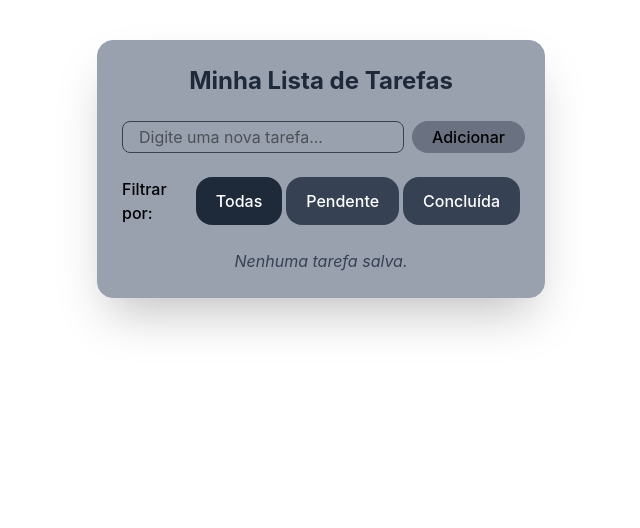
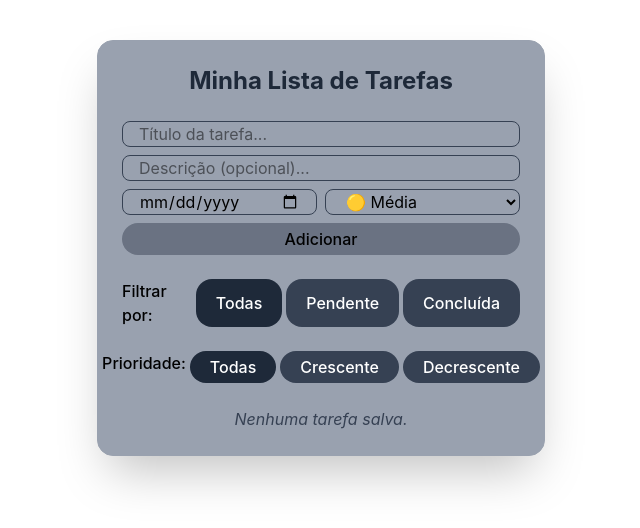
Before and after one commit to 1ESPI-FrontEnd/Checkpoint04, a React (Vite) app: page / in a window 1280 px wide. Shown: the top 528 px of the page, without its empty margins (319-959 px from the left). Built offline with nearby package versions, Linux system fonts and the light colour scheme.

Commit message:
[Feat] Adicionando mais opções para as tarefas e para os filtros

```diff
--- a/src/components/Tarefas.jsx
+++ b/src/components/Tarefas.jsx
@@ -1,56 +1,104 @@
 import {useState, useEffect} from 'react'
 
 const Tarefas = () => {
-    //HOOK-useState - manipula o estado da variável e guarda os dados
-    const [tarefas,setTarefas] = useState(() => {
+    // HOOK useState: inicializa o estado com tarefas salvas no localStorage (lazy initialization)
+    const [tarefas, setTarefas] = useState(() => {
         const salvarTarefas = localStorage.getItem("item-tarefa")
-        return salvarTarefas ? JSON.parse(salvarTarefas): [];
+        return salvarTarefas ? JSON.parse(salvarTarefas) : [];
     });
+
+    // HOOK useState: guarda o valor do campo de texto do título
     const [campo, setCampo] = useState("");
+    // HOOK useState: guarda o valor do campo de descrição
+    const [descricao, setDescricao] = useState("");
+    // HOOK useState: guarda o valor do campo de data
+    const [data, setData] = useState("");
+    // HOOK useState: guarda o valor do select de prioridade
+    const [prioridade, setPrioridade] = useState("Média");
 
+    // HOOK useState: guarda o filtro de status atual
     const [filtro, setFiltro] = useState("Todas");
+    // HOOK useState: guarda a ordem de prioridade (Nenhuma / BaixaParaAlta / AltaParaBaixa)
+    const [ordemPrioridade, setOrdemPrioridade] = useState("Nenhuma");
 
-    //HOOK-useEffect - realiza um efeito colateral, no exemplo vai
-    //carregar automaticamente as tarefas cadastradas.
+    // HOOK useEffect: salva as tarefas no localStorage sempre que o array mudar
     useEffect(() => {
         localStorage.setItem("item-tarefa", JSON.stringify(tarefas));
     }, [tarefas])
 
-    const AdicionarTarefa=(e) => {
+    // Mapa de pesos para ordenação
+    const pesoPrioridade = { Baixa: 1, Média: 2, Alta: 3 };
+
+    // CALLBACK: handler do evento onSubmit do formulário
+    const AdicionarTarefa = (e) => {
         e.preventDefault();
         if (!campo.trim()) return;
 
         const novaTarefa = {
-            id:Date.now(),
-            text:campo,
+            id: Date.now(),
+            text: campo,
+            descricao,
+            data,
+            prioridade,
             status: "Pendente",
         }
 
         setTarefas([...tarefas, novaTarefa]);
         setCampo("");
+        setDescricao("");
+        setData("");
+        setPrioridade("Média");
     };
 
+    // CALLBACK: handler do evento onClick do botão de remover
     const RemoverTarefa = (id) => {
+        // FILTER: cria novo array excluindo a tarefa com o id correspondente
         const apagarTarefas = tarefas.filter((tarefa) => tarefa.id !== id);
         setTarefas(apagarTarefas);
     }
 
+    // CALLBACK: handler do evento onClick do botão de concluir
     const TarefaConcluida = (id) => {
+        // MAP: percorre o array e substitui a tarefa com o id correspondente, alternando o status
         const atualizarTarefas = tarefas.map((tarefa) => {
             if (tarefa.id === id) {
                 return {...tarefa, status: tarefa.status === "Pendente" ? "Concluida" : "Pendente"};
             }
             return tarefa;
         });
-
         setTarefas(atualizarTarefas);
     };
 
+    // Função de filtragem + ordenação combinada
     const FiltrarTarefas = (status) => {
-        if (status === "Todas") {
-            return tarefas;
+        let resultado = tarefas;
+
+        if (status !== "Todas") {
+            // FILTER: filtra pelo status (Pendente/Concluida)
+            resultado = resultado.filter((tarefa) => tarefa.status === status);
         }
-        return tarefas.filter((tarefa) => tarefa.status === status);
+
+        // SORT: ordena por prioridade se a ordem não for "Nenhuma"
+        if (ordemPrioridade !== "Nenhuma") {
+            resultado = [...resultado].sort((a, b) => {
+                const diff = pesoPrioridade[a.prioridade] - pesoPrioridade[b.prioridade];
+                // BaixaParaAlta: ordem crescente (1,2,3)
+                // AltaParaBaixa: ordem decrescente (3,2,1)
+                return ordemPrioridade === "BaixaParaAlta" ? diff : -diff;
+            });
+        }
+
+        return resultado;
+    };
+
+    // Helper: retorna a classe de cor correspondente à prioridade
+    const corPrioridade = (p) => {
+        switch(p) {
+            case "Alta": return "text-red-400";
+            case "Média": return "text-yellow-400";
+            case "Baixa": return "text-green-400";
+            default: return "text-gray-300";
+        }
     };
 
   return (
@@ -58,59 +106,113 @@ const Tarefas = () => {
         <div className="max-w-md mx-auto mt-10 p-6 bg-gray-400 rounded-2xl shadow-2xl border border-gray-400">
             <h2 className="text-2xl font-bold text-gray-800 mb-6 text-center">Minha Lista de Tarefas</h2>
 
-        <form onSubmit={AdicionarTarefa} className="flex gap-2 mb-6">
+            {/* CALLBACK onSubmit: dispara AdicionarTarefa ao submeter o formulário */}
+            <form onSubmit={AdicionarTarefa} className="flex flex-col gap-2 mb-6">
+                {/* CALLBACK onChange: atualiza o estado "campo" a cada tecla digitada */}
                 <input
                     type="text"
                     value={campo}
                     onChange={(e) => setCampo(e.target.value)}
-            placeholder="Digite uma nova tarefa..."
-            className="flex-1 px-4 border border-gray-700 rounded-lg focus:outline-none focus:ring-1 "
+                    placeholder="Título da tarefa..."
+                    className="px-4 border border-gray-700 rounded-lg focus:outline-none focus:ring-1"
                 />
+                {/* CALLBACK onChange: atualiza o estado "descricao" */}
+                <input
+                    type="text"
+                    value={descricao}
+                    onChange={(e) => setDescricao(e.target.value)}
+                    placeholder="Descrição (opcional)..."
+                    className="px-4 border border-gray-700 rounded-lg focus:outline-none focus:ring-1"
+                />
+                <div className="flex gap-2">
+                    {/* CALLBACK onChange: atualiza o estado "data" ao selecionar data */}
+                    <input
+                        type="date"
+                        value={data}
+                        onChange={(e) => setData(e.target.value)}
+                        className="flex-1 px-4 border border-gray-700 rounded-lg focus:outline-none focus:ring-1"
+                    />
+                    {/* CALLBACK onChange: atualiza o estado "prioridade" ao trocar a opção */}
+                    <select
+                        value={prioridade}
+                        onChange={(e) => setPrioridade(e.target.value)}
+                        className="flex-1 px-4 border border-gray-700 rounded-lg focus:outline-none focus:ring-1"
+                    >
+                        <option value="Alta">🔴 Alta</option>
+                        <option value="Média">🟡 Média</option>
+                        <option value="Baixa">🟢 Baixa</option>
+                    </select>
+                </div>
                 <button type="submit" className="bg-gray-500 hover:bg-gray-600 font-medium px-5 py-1 rounded-2xl transition-colors cursor-pointer">
                     Adicionar
                 </button>
             </form>
 
+            {/* Filtros de status */}
             <div className="flex justify-center gap-1 mb-6 font-medium">
                 Filtrar por:
+                {/* CALLBACK onClick: define o filtro de status como "Todas" */}
                 <button onClick={() => setFiltro("Todas")}
-                className= {`${filtro === "Todas" ? "bg-gray-800" : "bg-gray-700"} hover:bg-gray-800 font-medium px-5 py-1 rounded-2xl transition-colors cursor-pointer text-white`}>
+                    className={`${filtro === "Todas" ? "bg-gray-800" : "bg-gray-700"} hover:bg-gray-800 font-medium px-5 py-1 rounded-2xl transition-colors cursor-pointer text-white`}>
                     Todas
                 </button>
+                {/* CALLBACK onClick: define o filtro de status como "Pendente" */}
                 <button onClick={() => setFiltro("Pendente")}
                     className={`${filtro === "Pendente" ? "bg-gray-800" : "bg-gray-700"} hover:bg-gray-800 font-medium px-5 py-1 rounded-2xl transition-colors cursor-pointer text-white`}>
                     Pendente
                 </button>
+                {/* CALLBACK onClick: define o filtro de status como "Concluida" */}
                 <button onClick={() => setFiltro("Concluida")}
                     className={`${filtro === "Concluida" ? "bg-gray-800" : "bg-gray-700"} hover:bg-gray-800 font-medium px-5 py-1 rounded-2xl transition-colors cursor-pointer text-white`}>
                     Concluída
                 </button>
             </div>
 
+            {/* Ordenação por prioridade */}
+            <div className="flex justify-center gap-1 mb-6 font-medium">
+                Prioridade:
+                {/* CALLBACK onClick: desativa a ordenação (mostra na ordem de criação) */}
+                <button onClick={() => setOrdemPrioridade("Nenhuma")}
+                    className={`${ordemPrioridade === "Nenhuma" ? "bg-gray-800" : "bg-gray-700"} hover:bg-gray-800 font-medium px-5 py-1 rounded-2xl transition-colors cursor-pointer text-white`}>
+                    Todas
+                </button>
+                {/* CALLBACK onClick: ordena de menor para maior prioridade (Baixa → Média → Alta) */}
+                <button onClick={() => setOrdemPrioridade("BaixaParaAlta")}
+                    className={`${ordemPrioridade === "BaixaParaAlta" ? "bg-gray-800" : "bg-gray-700"} hover:bg-gray-800 font-medium px-5 py-1 rounded-2xl transition-colors cursor-pointer text-white`}>
+                    Crescente
+                </button>
+                {/* CALLBACK onClick: ordena de maior para menor prioridade (Alta → Média → Baixa) */}
+                <button onClick={() => setOrdemPrioridade("AltaParaBaixa")}
+                    className={`${ordemPrioridade === "AltaParaBaixa" ? "bg-gray-800" : "bg-gray-700"} hover:bg-gray-800 font-medium px-5 py-1 rounded-2xl transition-colors cursor-pointer text-white`}>
+                    Decrescente
+                </button>
+            </div>
+
             <ul className="space-y-3">
+                {/* MAP: percorre o array filtrado/ordenado e renderiza um <li> para cada tarefa */}
                 {FiltrarTarefas(filtro).map((tarefa) => (
                     <li key={tarefa.id} className="flex items-center justify-between p-3 bg-gray-500 rounded-2xl border border-b-gray-800 shadow-2xl hover:bg-gray-600">
-                <span className="">{tarefa.text}</span>
-
-                {/* arrow function (função seta) que encapsula a execução de outra função.
-                Ela garante que RemoverTarefa só seja executada quando o evento acontecer (como um clique de botão),
-                e não assim que a página carregar.
-                */}
+                        <div className="flex-1 mr-2">
+                            <span className="font-medium">{tarefa.text}</span>
+                            {tarefa.descricao && (
+                                <p className="text-sm text-gray-300">{tarefa.descricao}</p>
+                            )}
+                            <div className="flex gap-3 text-xs mt-1">
+                                {tarefa.data && <span>📅 {tarefa.data}</span>}
+                                <span className={corPrioridade(tarefa.prioridade)}>
+                                    {tarefa.prioridade}
+                                </span>
+                            </div>
+                        </div>
                         <div className="flex items-center gap-2">
-
-                <div className="flex items-center gap-2 font-medium">
-                    {tarefa.status}
-                    <button onClick={()=> {
-                        TarefaConcluida(tarefa.id)
-
-                    }}
-                        className="bg-gray-700 hover:bg-gray-800 font-medium px-5 py-1 rounded-2xl transition-colors cursor-pointer">
+                            {/* CALLBACK onClick (arrow function): chama TarefaConcluida com o id da tarefa */}
+                            <button onClick={() => TarefaConcluida(tarefa.id)}
+                                className="bg-gray-700 hover:bg-gray-800 font-medium px-3 py-1 rounded-2xl transition-colors cursor-pointer">
                                 {tarefa.status === "Pendente" ? "🟪" : "☑️"}
-
                             </button>
-                </div>
-                <button onClick={()=> RemoverTarefa(tarefa.id)}
-                className="bg-gray-700 hover:bg-gray-800 font-medium px-5 py-1 rounded-2xl transition-colors cursor-pointer">
+                            {/* CALLBACK onClick (arrow function): chama RemoverTarefa com o id da tarefa */}
+                            <button onClick={() => RemoverTarefa(tarefa.id)}
+                                className="bg-gray-700 hover:bg-gray-800 font-medium px-3 py-1 rounded-2xl transition-colors cursor-pointer">
                                 X
                             </button>
                         </div>
@@ -120,7 +222,6 @@ const Tarefas = () => {
 
             {tarefas.length === 0 && <p className="text-center text-gray-700 italic mt-4">Nenhuma tarefa salva.</p>}
         </div>
-
     </>
   )
 }
```
Lines whose indentation alone changed are shown as unchanged.
